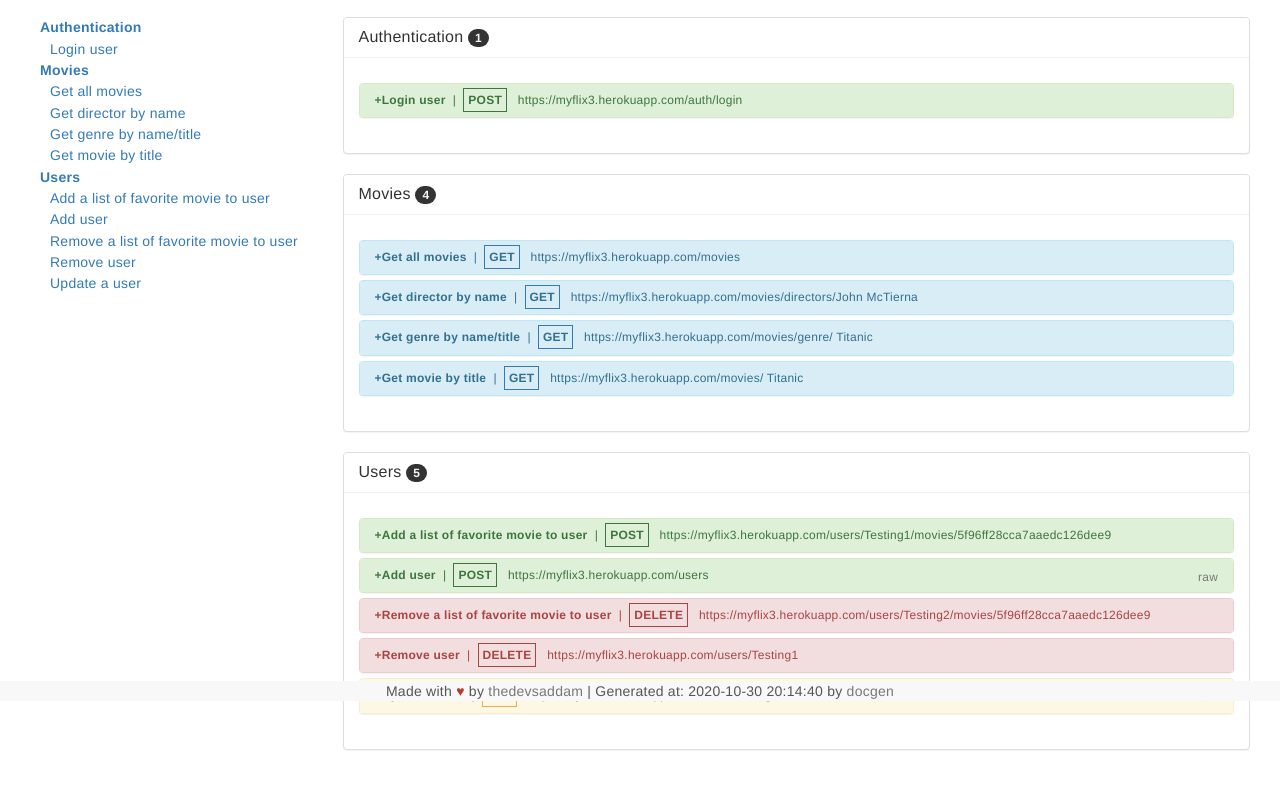
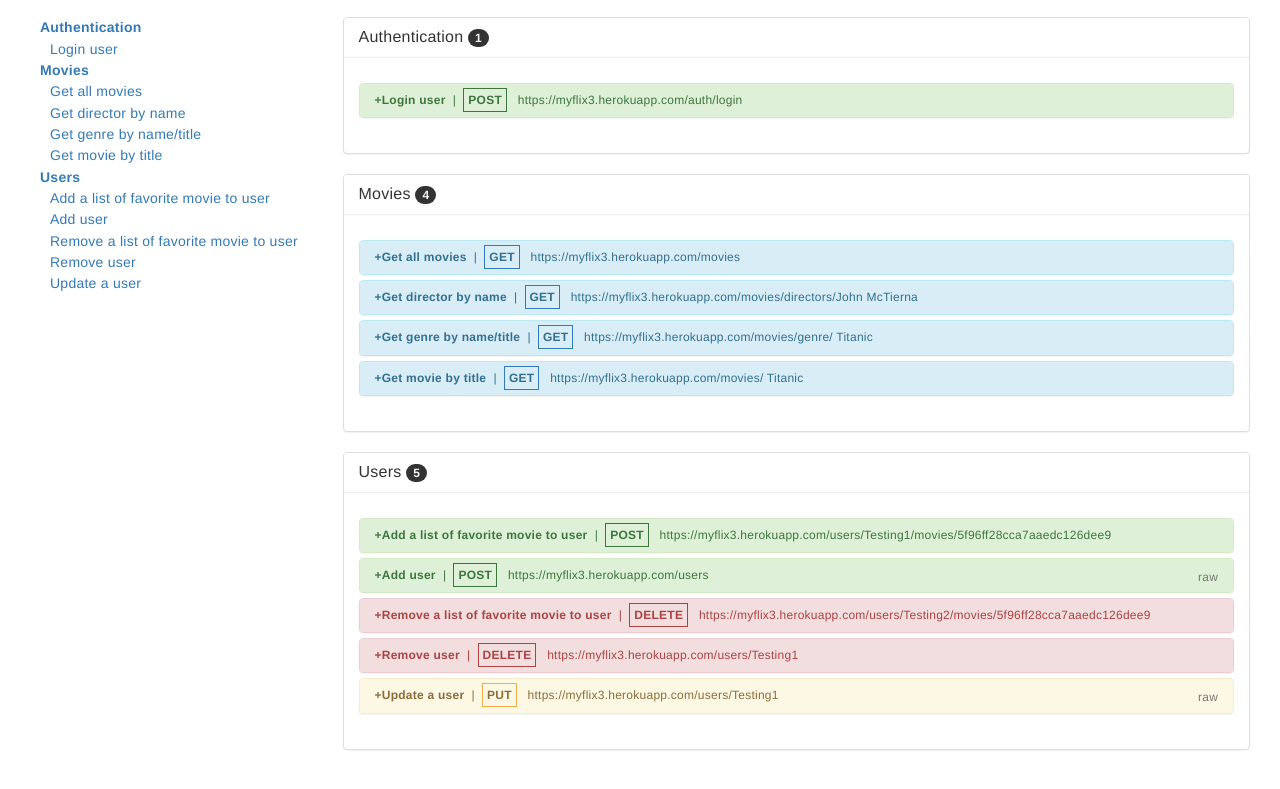
Before and after one commit to mirjSolution/myFlix, a website: page public/documentation.html in a window 1280 px wide. Shown: the part 99-888 px from the top of the page. Drawn offline with Linux system fonts and the light colour scheme.

Commit message:
replace documentation.html

```diff
--- a/public/documentation.html
+++ b/public/documentation.html
@@ -54,4 +54,4 @@ if(IsJsonString(html)){var obj=JSON.parse(html);var formattedJson=JSON.stringify
 function IsJsonString(str){try{JSON.parse(str);}catch(e){return false;}
 return true;}
 String.prototype.replaceAll=function(replaceThis,withThis){var re=new RegExp(RegExp.quote(replaceThis),"g");return this.replace(re,withThis);};RegExp.quote=function(str){return str.replace(/([.?*+^$[\]\\(){}-])/g,"\\$1");};function syntaxHighlight(json){json=json.replace(/&/g,'&amp;').replace(/</g,'&lt;').replace(/>/g,'&gt;');return json.replace(/("(\\u[a-zA-Z0-9]{4}|\\[^u]|[^\\"])*"(\s*:)?|\b(true|false|null)\b|-?\d+(?:\.\d*)?(?:[eE][+\-]?\d+)?)/g,function(match){var cls='number';if(/^"/.test(match)){if(/:$/.test(match)){cls='key';}else{cls='string';}}else if(/true|false/.test(match)){cls='boolean';}else if(/null/.test(match)){cls='null';}
-return '<span class="'+cls+'">'+match+'</span>';});}</script><br><br><footer class="navbar-default navbar-fixed-bottom"><div class=container-fluid><div class="span12 text-center"><span data-toggle=tooltip title="If the application help you, please feel free to give a star to the project in github. Your star inspire me to work more on open-source projects like this!">Made with <em class=love-color>&#9829;</em> by <a href=https://github.com/thedevsaddam target=_blank class=text-muted>thedevsaddam</a> | Generated at: 2020-10-30 20:14:40 by <a href=https://github.com/thedevsaddam/docgen target=_blank class=text-muted>docgen</a></span></div></div></footer>
+return '<span class="'+cls+'">'+match+'</span>';});}</script>
```
